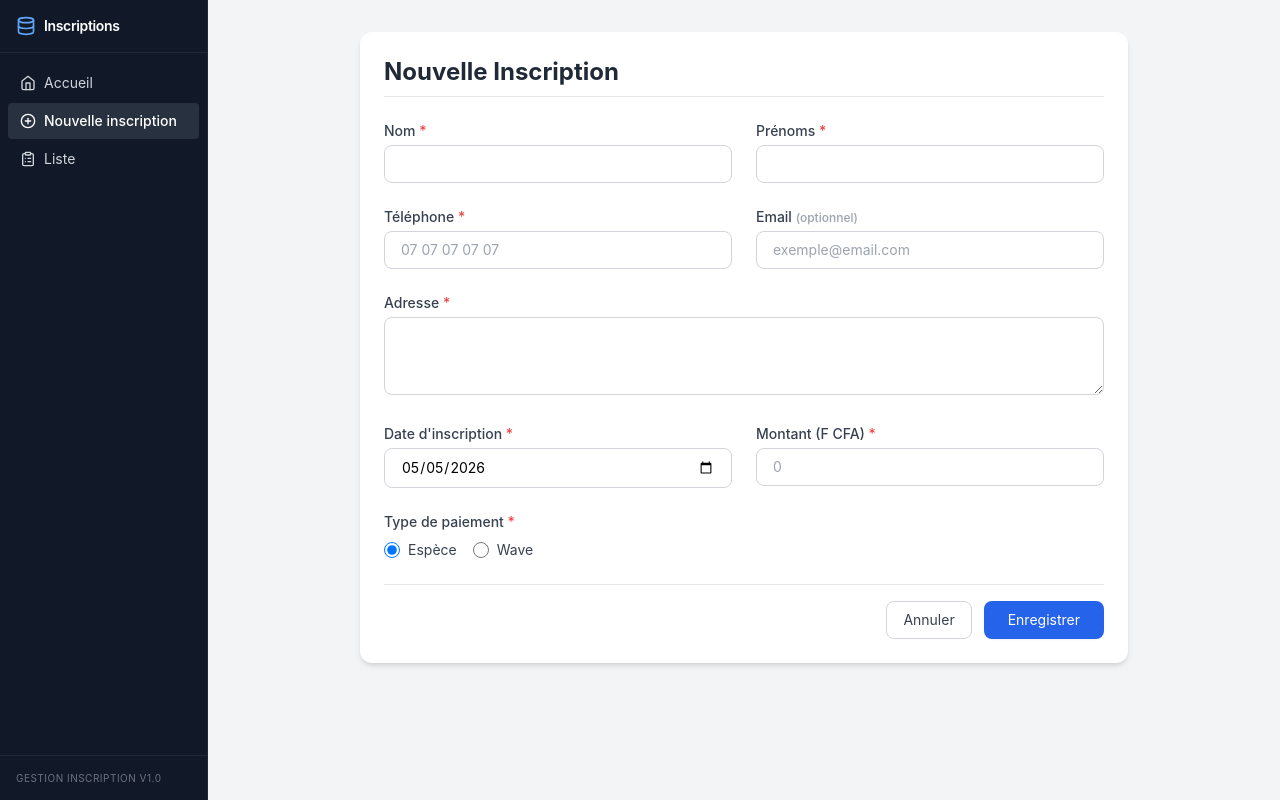
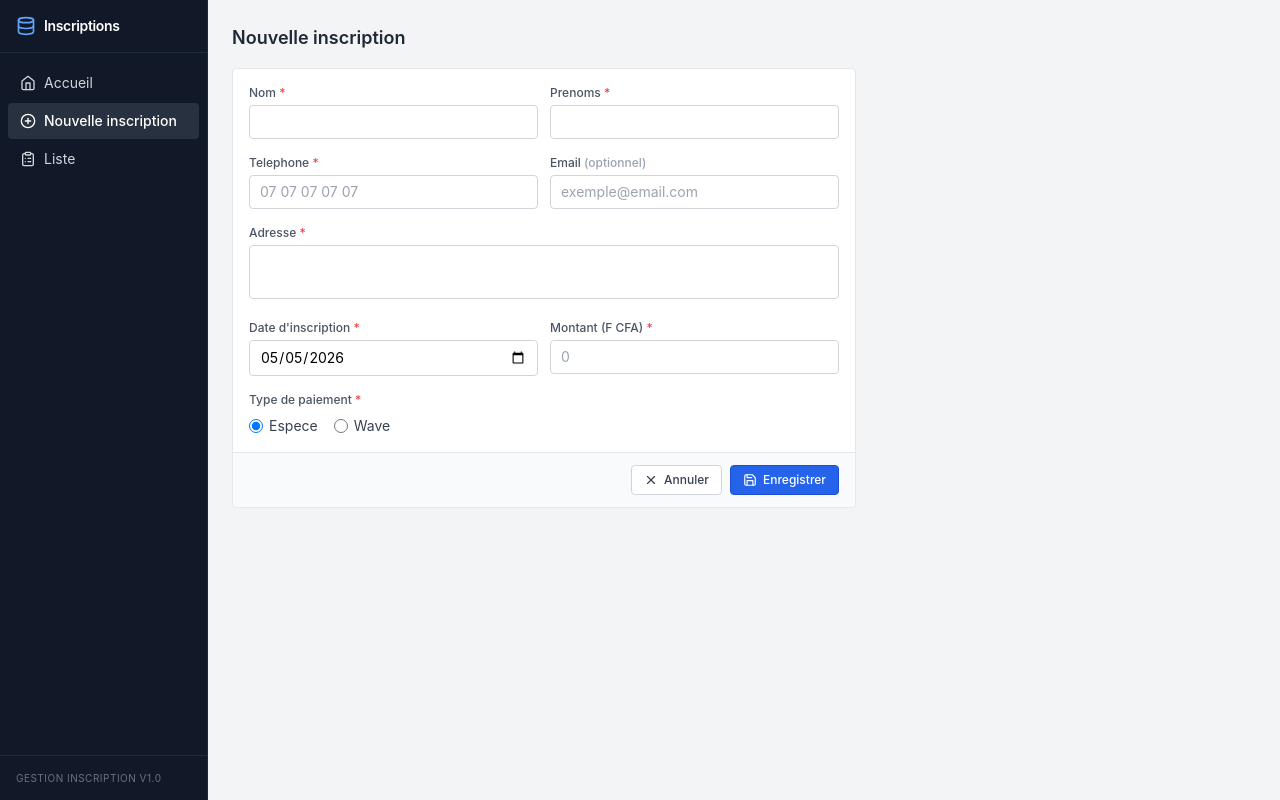
Before and after one commit to badStephane/Gestion_Inscription, a React (Vite) app: page /add in a window 1280 px wide. Built offline with nearby package versions, Linux system fonts and the light colour scheme.

Commit message:
style: restyle RegistrationForm with design system tokens
Switch the form to .input-field, .panel, and .btn classes so it
matches the rest of the desktop layout. Tighten copy and reduce
vertical rhythm. No behavior change.

```diff
--- a/src/components/RegistrationForm.tsx
+++ b/src/components/RegistrationForm.tsx
@@ -1,7 +1,7 @@
 import React, { useState, useEffect } from 'react';
 import { useNavigate, useParams } from 'react-router-dom';
 import { addRegistration, getRegistrationById, updateRegistration } from '../utils/storage';
-import { CheckCircle, AlertCircle } from 'lucide-react';
+import { CheckCircle, AlertCircle, Save, X } from 'lucide-react';
 
 interface FormState {
   firstName: string;
@@ -75,13 +75,13 @@ const RegistrationForm: React.FC = () => {
     const newErrors: Record<string, string> = {};
 
     if (!formData.lastName.trim()) newErrors.lastName = 'Le nom est requis';
-    if (!formData.firstName.trim()) newErrors.firstName = 'Le prénom est requis';
+    if (!formData.firstName.trim()) newErrors.firstName = 'Le prenom est requis';
 
     const phoneDigits = (formData.phone.match(PHONE_DIGITS_RE) || []).length;
     if (!formData.phone.trim()) {
-      newErrors.phone = 'Le téléphone est requis';
+      newErrors.phone = 'Le telephone est requis';
     } else if (phoneDigits < 8) {
-      newErrors.phone = 'Numéro de téléphone invalide (au moins 8 chiffres)';
+      newErrors.phone = 'Au moins 8 chiffres';
     }
 
     if (formData.email.trim() && !EMAIL_RE.test(formData.email.trim())) {
@@ -89,13 +89,13 @@ const RegistrationForm: React.FC = () => {
     }
 
     if (!formData.address.trim()) newErrors.address = "L'adresse est requise";
-    if (!formData.registrationDate) newErrors.registrationDate = "La date d'inscription est requise";
+    if (!formData.registrationDate) newErrors.registrationDate = 'La date est requise';
 
     const amountNum = parseFloat(formData.amount.replace(',', '.'));
     if (!formData.amount.trim()) {
       newErrors.amount = 'Le montant est requis';
     } else if (Number.isNaN(amountNum) || amountNum <= 0) {
-      newErrors.amount = 'Le montant doit être un nombre positif';
+      newErrors.amount = 'Montant invalide';
     }
 
     setErrors(newErrors);
@@ -144,7 +144,7 @@ const RegistrationForm: React.FC = () => {
         setTimeout(() => {
           setIsSuccess(false);
           navigate('/registrations');
-        }, 1500);
+        }, 1200);
       } catch (error) {
         console.error('Error saving registration:', error);
       } finally {
@@ -153,54 +153,53 @@ const RegistrationForm: React.FC = () => {
     }
   };
 
-  const fieldClass = (hasError: boolean) =>
-    `w-full px-4 py-2 border rounded-lg focus:ring-2 focus:ring-blue-500 focus:border-blue-500 ${
-      hasError ? 'border-red-500' : 'border-gray-300'
-    }`;
-
   if (isLoadingExisting) {
     return (
       <div className="flex justify-center items-center h-64">
-        <div className="animate-spin rounded-full h-12 w-12 border-t-2 border-b-2 border-blue-500"></div>
+        <div className="animate-spin rounded-full h-8 w-8 border-2 border-blue-500 border-t-transparent"></div>
       </div>
     );
   }
 
   if (notFound) {
     return (
-      <div className="max-w-3xl mx-auto bg-white rounded-xl shadow-md p-6 my-8 text-center">
-        <AlertCircle className="h-16 w-16 text-red-500 mx-auto mb-4" />
-        <h2 className="text-2xl font-bold text-gray-800 mb-2">Inscription introuvable</h2>
-        <p className="text-gray-600 mb-6">L'inscription demandée n'existe pas ou a été supprimée.</p>
-        <button
-          onClick={() => navigate('/registrations')}
-          className="px-6 py-2 bg-blue-600 hover:bg-blue-700 text-white rounded-lg transition-colors"
-        >
-          Retour à la liste
+      <div className="p-6">
+        <div className="panel p-8 text-center max-w-md mx-auto">
+          <AlertCircle className="h-10 w-10 text-red-500 mx-auto mb-3" />
+          <h2 className="text-base font-semibold text-gray-800 mb-1">Inscription introuvable</h2>
+          <p className="text-sm text-gray-500 mb-4">L'inscription demandee n'existe pas ou a ete supprimee.</p>
+          <button onClick={() => navigate('/registrations')} className="btn btn-primary">
+            Retour a la liste
           </button>
+        </div>
       </div>
     );
   }
 
   return (
-    <div className="max-w-3xl mx-auto bg-white rounded-xl shadow-md p-6 my-8 transition-all duration-300">
-      <h2 className="text-2xl font-bold text-gray-800 mb-6 border-b pb-2">
-        {isEditMode ? "Modifier l'Inscription" : 'Nouvelle Inscription'}
-      </h2>
+    <div className="p-6 max-w-2xl">
+      {/* Page header */}
+      <div className="mb-4">
+        <h1 className="text-lg font-semibold text-gray-800">
+          {isEditMode ? "Modifier l'inscription" : 'Nouvelle inscription'}
+        </h1>
+      </div>
 
       {isSuccess ? (
-        <div className="flex flex-col items-center justify-center py-8 text-center text-green-600 space-y-3 animate-appear">
-          <CheckCircle className="h-16 w-16" />
-          <p className="text-xl font-medium">
-            {isEditMode ? 'Inscription modifiée avec succès!' : 'Inscription enregistrée avec succès!'}
+        <div className="panel p-8 text-center">
+          <CheckCircle className="h-10 w-10 text-emerald-500 mx-auto mb-3" />
+          <p className="text-base font-medium text-emerald-700">
+            {isEditMode ? 'Inscription modifiee!' : 'Inscription enregistree!'}
           </p>
-          <p className="text-gray-600">Vous serez redirigé vers la liste des inscriptions...</p>
+          <p className="text-xs text-gray-500 mt-1">Redirection...</p>
         </div>
       ) : (
-        <form onSubmit={handleSubmit} className="space-y-6">
-          <div className="grid grid-cols-1 md:grid-cols-2 gap-6">
+        <form onSubmit={handleSubmit} className="panel">
+          <div className="p-4 space-y-4">
+            {/* Row: Nom + Prenom */}
+            <div className="grid grid-cols-2 gap-3">
               <div>
-              <label htmlFor="lastName" className="block text-sm font-medium text-gray-700 mb-1">
+                <label htmlFor="lastName" className="block text-xs font-medium text-gray-600 mb-1">
                   Nom <span className="text-red-500">*</span>
                 </label>
                 <input
@@ -209,14 +208,13 @@ const RegistrationForm: React.FC = () => {
                   name="lastName"
                   value={formData.lastName}
                   onChange={handleChange}
-                className={fieldClass(!!errors.lastName)}
+                  className={`input-field ${errors.lastName ? 'has-error' : ''}`}
                 />
-              {errors.lastName && <p className="mt-1 text-sm text-red-500">{errors.lastName}</p>}
+                {errors.lastName && <p className="mt-0.5 text-xs text-red-500">{errors.lastName}</p>}
               </div>
-
               <div>
-              <label htmlFor="firstName" className="block text-sm font-medium text-gray-700 mb-1">
-                Prénoms <span className="text-red-500">*</span>
+                <label htmlFor="firstName" className="block text-xs font-medium text-gray-600 mb-1">
+                  Prenoms <span className="text-red-500">*</span>
                 </label>
                 <input
                   type="text"
@@ -224,16 +222,17 @@ const RegistrationForm: React.FC = () => {
                   name="firstName"
                   value={formData.firstName}
                   onChange={handleChange}
-                className={fieldClass(!!errors.firstName)}
+                  className={`input-field ${errors.firstName ? 'has-error' : ''}`}
                 />
-              {errors.firstName && <p className="mt-1 text-sm text-red-500">{errors.firstName}</p>}
+                {errors.firstName && <p className="mt-0.5 text-xs text-red-500">{errors.firstName}</p>}
               </div>
             </div>
 
-          <div className="grid grid-cols-1 md:grid-cols-2 gap-6">
+            {/* Row: Phone + Email */}
+            <div className="grid grid-cols-2 gap-3">
               <div>
-              <label htmlFor="phone" className="block text-sm font-medium text-gray-700 mb-1">
-                Téléphone <span className="text-red-500">*</span>
+                <label htmlFor="phone" className="block text-xs font-medium text-gray-600 mb-1">
+                  Telephone <span className="text-red-500">*</span>
                 </label>
                 <input
                   type="tel"
@@ -242,14 +241,13 @@ const RegistrationForm: React.FC = () => {
                   value={formData.phone}
                   onChange={handleChange}
                   placeholder="07 07 07 07 07"
-                className={fieldClass(!!errors.phone)}
+                  className={`input-field ${errors.phone ? 'has-error' : ''}`}
                 />
-              {errors.phone && <p className="mt-1 text-sm text-red-500">{errors.phone}</p>}
+                {errors.phone && <p className="mt-0.5 text-xs text-red-500">{errors.phone}</p>}
               </div>
-
               <div>
-              <label htmlFor="email" className="block text-sm font-medium text-gray-700 mb-1">
-                Email <span className="text-gray-400 text-xs">(optionnel)</span>
+                <label htmlFor="email" className="block text-xs font-medium text-gray-600 mb-1">
+                  Email <span className="text-gray-400">(optionnel)</span>
                 </label>
                 <input
                   type="email"
@@ -258,14 +256,15 @@ const RegistrationForm: React.FC = () => {
                   value={formData.email}
                   onChange={handleChange}
                   placeholder="exemple@email.com"
-                className={fieldClass(!!errors.email)}
+                  className={`input-field ${errors.email ? 'has-error' : ''}`}
                 />
-              {errors.email && <p className="mt-1 text-sm text-red-500">{errors.email}</p>}
+                {errors.email && <p className="mt-0.5 text-xs text-red-500">{errors.email}</p>}
               </div>
             </div>
 
+            {/* Address */}
             <div>
-            <label htmlFor="address" className="block text-sm font-medium text-gray-700 mb-1">
+              <label htmlFor="address" className="block text-xs font-medium text-gray-600 mb-1">
                 Adresse <span className="text-red-500">*</span>
               </label>
               <textarea
@@ -273,15 +272,16 @@ const RegistrationForm: React.FC = () => {
                 name="address"
                 value={formData.address}
                 onChange={handleChange}
-              rows={3}
-              className={fieldClass(!!errors.address)}
+                rows={2}
+                className={`input-field resize-none ${errors.address ? 'has-error' : ''}`}
               />
-            {errors.address && <p className="mt-1 text-sm text-red-500">{errors.address}</p>}
+              {errors.address && <p className="mt-0.5 text-xs text-red-500">{errors.address}</p>}
             </div>
 
-          <div className="grid grid-cols-1 md:grid-cols-2 gap-6">
+            {/* Row: Date + Amount */}
+            <div className="grid grid-cols-2 gap-3">
               <div>
-              <label htmlFor="registrationDate" className="block text-sm font-medium text-gray-700 mb-1">
+                <label htmlFor="registrationDate" className="block text-xs font-medium text-gray-600 mb-1">
                   Date d'inscription <span className="text-red-500">*</span>
                 </label>
                 <input
@@ -290,13 +290,12 @@ const RegistrationForm: React.FC = () => {
                   name="registrationDate"
                   value={formData.registrationDate}
                   onChange={handleChange}
-                className={fieldClass(!!errors.registrationDate)}
+                  className={`input-field ${errors.registrationDate ? 'has-error' : ''}`}
                 />
-              {errors.registrationDate && <p className="mt-1 text-sm text-red-500">{errors.registrationDate}</p>}
+                {errors.registrationDate && <p className="mt-0.5 text-xs text-red-500">{errors.registrationDate}</p>}
               </div>
-
               <div>
-              <label htmlFor="amount" className="block text-sm font-medium text-gray-700 mb-1">
+                <label htmlFor="amount" className="block text-xs font-medium text-gray-600 mb-1">
                   Montant (F CFA) <span className="text-red-500">*</span>
                 </label>
                 <input
@@ -308,68 +307,63 @@ const RegistrationForm: React.FC = () => {
                   min="0"
                   step="any"
                   placeholder="0"
-                className={fieldClass(!!errors.amount)}
+                  className={`input-field ${errors.amount ? 'has-error' : ''}`}
                 />
-              {errors.amount && <p className="mt-1 text-sm text-red-500">{errors.amount}</p>}
+                {errors.amount && <p className="mt-0.5 text-xs text-red-500">{errors.amount}</p>}
               </div>
             </div>
 
+            {/* Payment type */}
             <div>
-            <label className="block text-sm font-medium text-gray-700 mb-2">
+              <label className="block text-xs font-medium text-gray-600 mb-2">
                 Type de paiement <span className="text-red-500">*</span>
               </label>
-            <div className="flex space-x-4">
-              <div className="flex items-center">
+              <div className="flex gap-4">
+                <label className="flex items-center gap-1.5 cursor-pointer">
                   <input
                     type="radio"
-                  id="paymentCash"
                     name="paymentType"
                     value="cash"
                     checked={formData.paymentType === 'cash'}
                     onChange={handleChange}
-                  className="h-4 w-4 text-blue-600 focus:ring-blue-500 border-gray-300"
+                    className="h-3.5 w-3.5 text-blue-600 border-gray-300"
                   />
-                <label htmlFor="paymentCash" className="ml-2 block text-sm text-gray-700">
-                  Espèce
+                  <span className="text-sm text-gray-700">Espece</span>
                 </label>
-              </div>
-              <div className="flex items-center">
+                <label className="flex items-center gap-1.5 cursor-pointer">
                   <input
                     type="radio"
-                  id="paymentWave"
                     name="paymentType"
                     value="wave"
                     checked={formData.paymentType === 'wave'}
                     onChange={handleChange}
-                  className="h-4 w-4 text-blue-600 focus:ring-blue-500 border-gray-300"
+                    className="h-3.5 w-3.5 text-blue-600 border-gray-300"
                   />
-                <label htmlFor="paymentWave" className="ml-2 block text-sm text-gray-700">
-                  Wave
+                  <span className="text-sm text-gray-700">Wave</span>
                 </label>
               </div>
             </div>
           </div>
 
-          <div className="flex justify-end space-x-3 pt-4 border-t">
+          {/* Form actions toolbar */}
+          <div className="flex items-center justify-end gap-2 px-4 py-3 border-t border-gray-200 bg-gray-50 rounded-b">
             <button
               type="button"
               onClick={() => navigate('/registrations')}
-              className="px-4 py-2 border border-gray-300 rounded-lg text-gray-700 hover:bg-gray-50 transition-colors"
+              className="btn btn-default"
             >
+              <X className="h-3.5 w-3.5" />
               Annuler
             </button>
             <button
               type="submit"
               disabled={isSubmitting}
-              className={`px-6 py-2 bg-blue-600 text-white rounded-lg ${
-                isSubmitting
-                  ? 'opacity-70 cursor-not-allowed'
-                  : 'hover:bg-blue-700 active:bg-blue-800'
-              } transition-colors shadow-sm`}
+              className={`btn btn-primary ${isSubmitting ? 'opacity-60 pointer-events-none' : ''}`}
             >
+              <Save className="h-3.5 w-3.5" />
               {isSubmitting
-                ? isEditMode ? 'Mise à jour...' : 'Enregistrement...'
-                : isEditMode ? 'Mettre à jour' : 'Enregistrer'}
+                ? isEditMode ? 'Mise a jour...' : 'Enregistrement...'
+                : isEditMode ? 'Mettre a jour' : 'Enregistrer'}
             </button>
           </div>
         </form>
```
Lines whose indentation alone changed are shown as unchanged.
